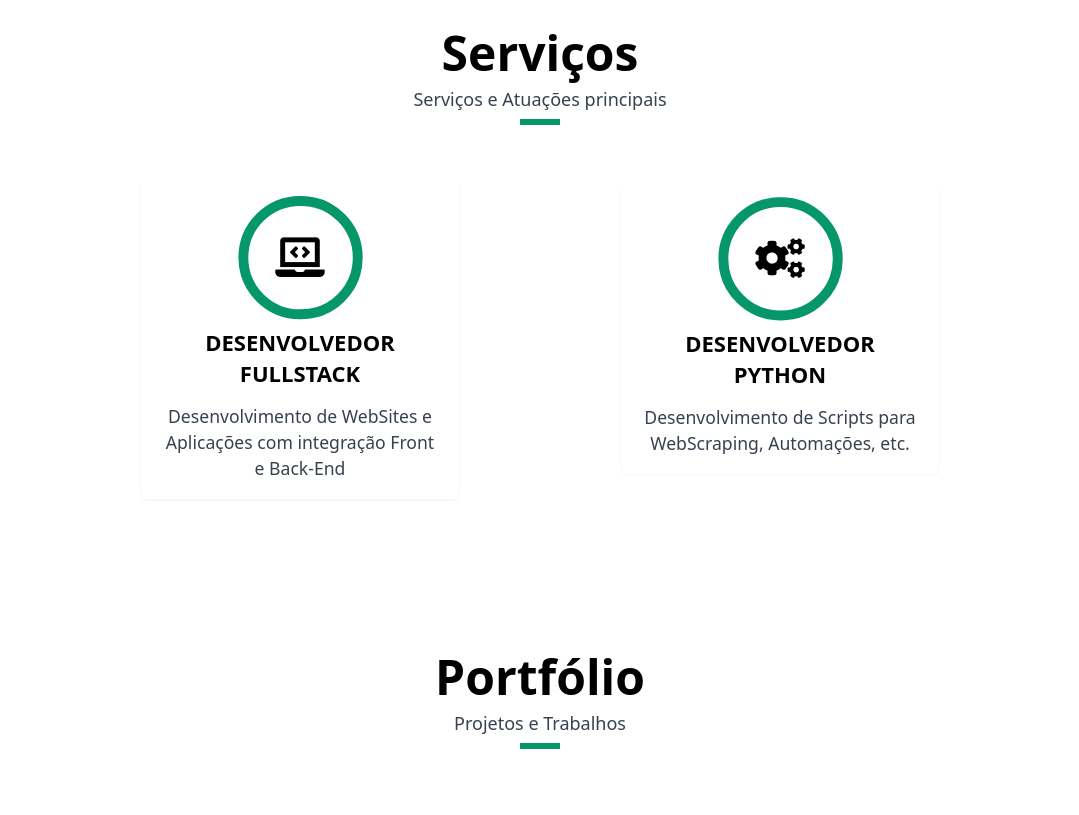
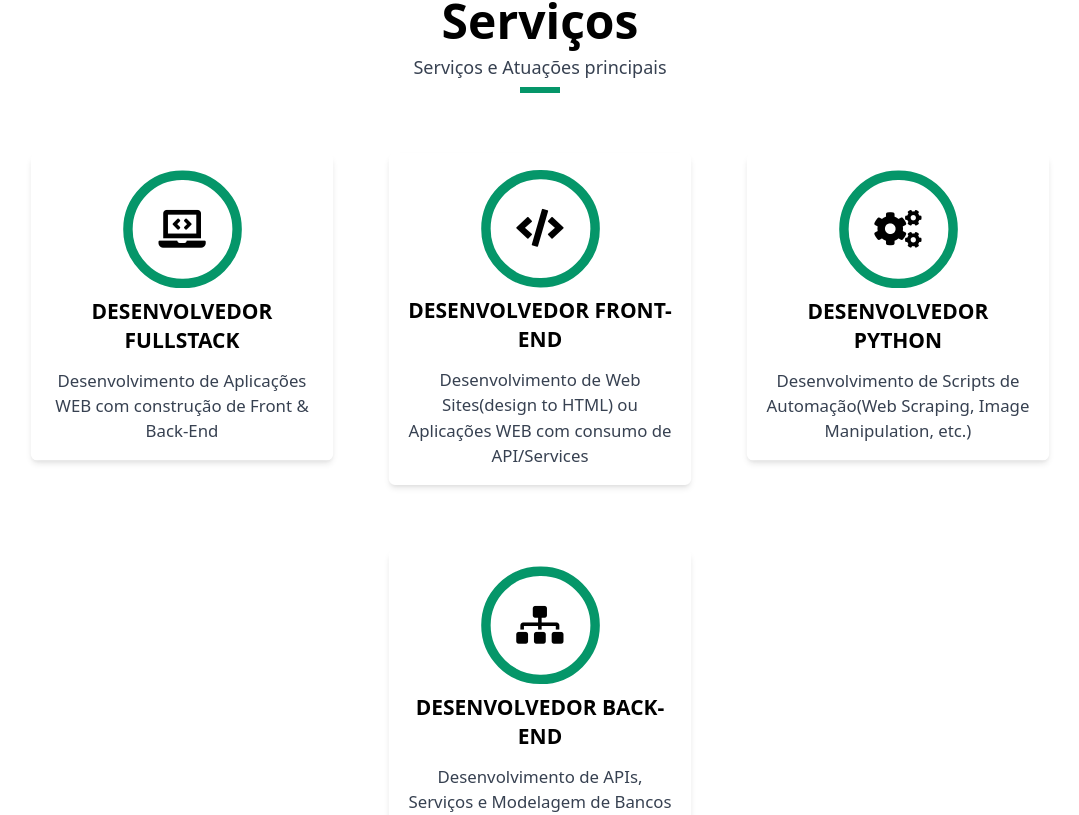
Before and after one commit to Samuel0102/elmusa-portfolio-vue, a Vue app: page / in a window 1280 px wide. Shown: the part 2959-3774 px from the top of the page, without its empty margins (100-1179 px from the left). Built offline with nearby package versions, Linux system fonts and the light colour scheme.

Commit message:
adicionando novos services

```diff
--- a/src/components/MyService.vue
+++ b/src/components/MyService.vue
@@ -1,5 +1,5 @@
 <template>
-  <article class="my-10 w-64 md:w-72 shadow-sm p-4 rounded-md transform md:scale-110">
+  <article class="article">
     <i :class="icon" class="icon"></i>
     <h3 class="title">{{ service }}</h3>
     <p class="description">{{ description }}</p>
@@ -27,6 +27,11 @@ export default {
   @apply text-xl uppercase pt-2 pb-3 font-bold;
 }
 
+.article{
+  @apply my-10 w-64 shadow-md p-4 rounded-md transform scale-105 hover:scale-110 hover:shadow-xl transition-all
+         md:w-72
+}
+
 .description {
   @apply text-gray-700;
 }
--- a/src/components/TheServices.vue
+++ b/src/components/TheServices.vue
@@ -1,7 +1,7 @@
 <template>
   <section
     id="services"
-    class="px-5 md:w-10/12 lg:w-9/12 mx-auto text-center md:my-32"
+    class="px-5 md:w-10/12 mx-auto text-center md:my-24"
     data-aos="fade-down"
   >
     <SectionTitle
@@ -12,15 +12,13 @@
 
     <div id="services-list">
       <MyService
-        :icon="'fas fa-laptop-code'"
-        :service="'Desenvolvedor FullStack'"
-        :description="'Desenvolvimento de WebSites e Aplicações com integração Front e Back-End'"
-      />
-      <MyService
-        :icon="'fas fa-cogs'"
-        :service="'Desenvolvedor Python'"
-        :description="'Desenvolvimento de Scripts para WebScraping, Automações, etc.'"
-      />
+        v-for="(item, index) in services"
+        :key="index"
+        :icon="item.icon"
+        :service="item.service"
+        :description="item.description"
+       />
+
     </div>
   </section>
 </template>
@@ -31,12 +29,49 @@ import SectionTitle from "./SectionTitle.vue";
 
 export default {
   components: { MyService, SectionTitle },
+  data(){
+    return {
+      services: [
+        {
+          icon: 'fas fa-laptop-code',
+          service: 'Desenvolvedor FullStack',
+          description: `
+           Desenvolvimento de Aplicações WEB
+           com construção de Front & Back-End `
+        },
+        {
+          icon: 'fas fa-code',
+          service: 'Desenvolvedor Front-End',
+          description:`
+            Desenvolvimento de Web Sites(design to HTML)
+            ou Aplicações WEB com consumo de API/Services
+          `
+        },
+        {
+          icon: 'fas fa-cogs',
+          service: 'Desenvolvedor Python',
+          description: `
+            Desenvolvimento de Scripts de
+            Automação(Web Scraping, Image Manipulation, etc.)
+          `
+        },
+        {
+          icon: 'fas fa-sitemap',
+          service: 'Desenvolvedor Back-End',
+          description: `
+            Desenvolvimento de APIs, Serviços e
+            Modelagem de Bancos Simples
+          `
+        }
+      ]
+    }
+  }
 };
 </script>
 
 <style scoped>
 #services-list {
-  @apply flex flex-col items-center gap-x-10
+  @apply flex flex-wrap flex-col items-center gap-x-12
           md:flex-row md:justify-around md:items-baseline;
 }
 </style>
```
